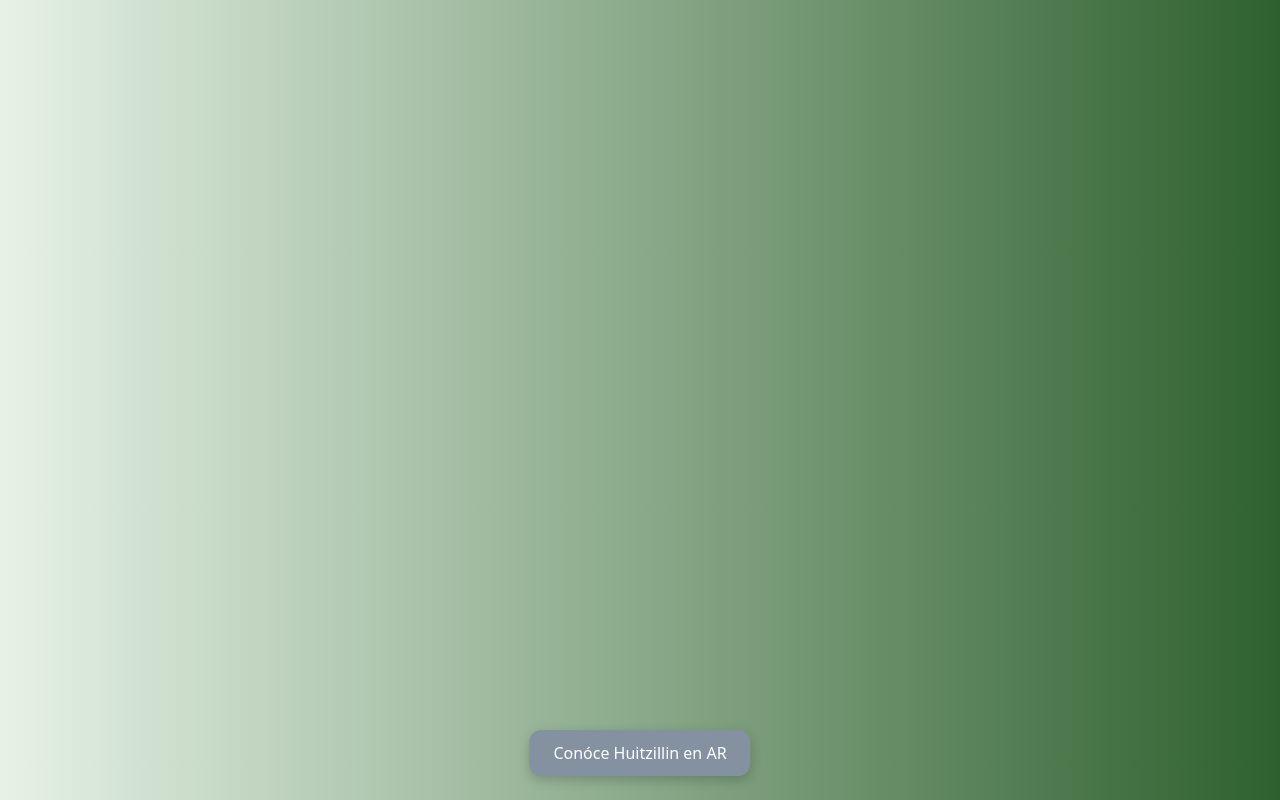
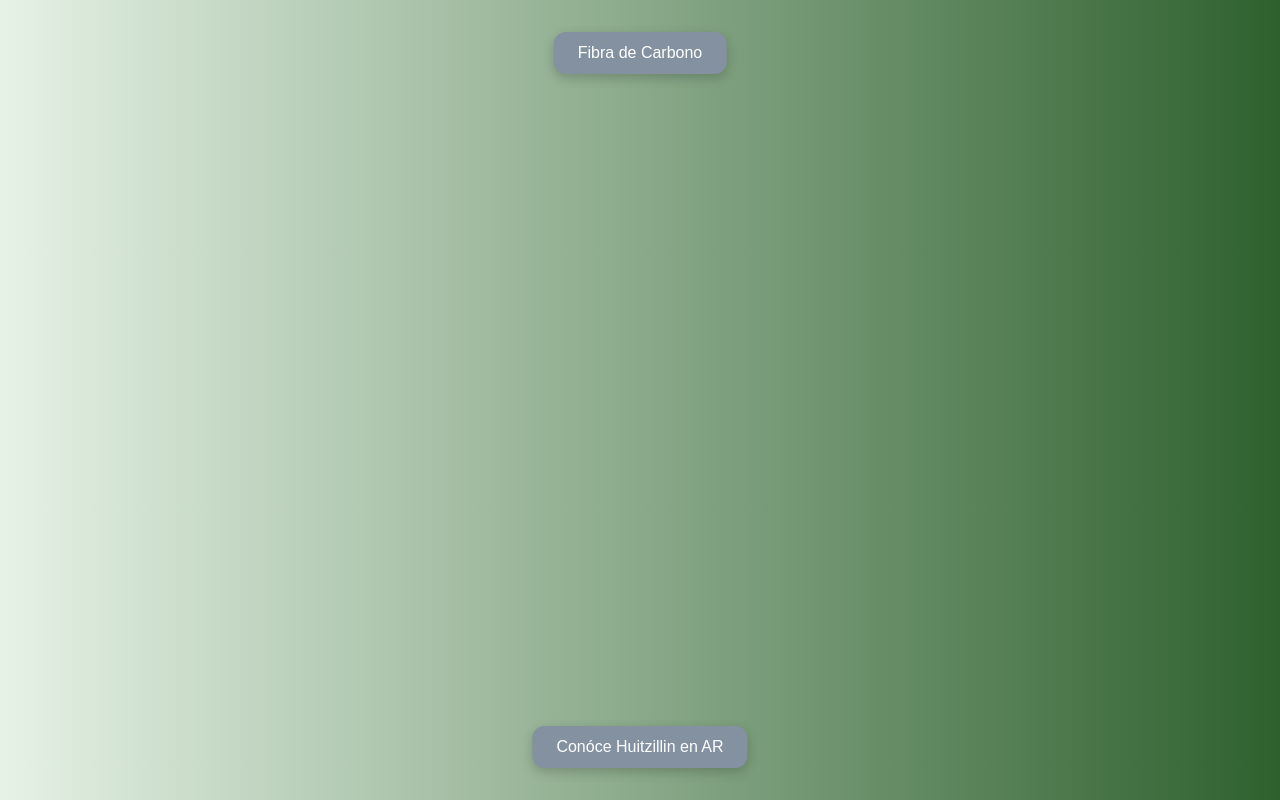
Before and after one commit to FrankQu29/huitzilin-ar, a React (Vite) app: page / in a window 1280 px wide. Built offline with nearby package versions, Linux system fonts and the light colour scheme.

Commit message:
upload add materials

```diff
--- /dev/null
+++ b/src/Home.css
@@ -0,0 +1,56 @@
+.ar-container {
+    width: 100vw;
+    height: 100vh;
+    margin: 0;
+    padding: 0;
+    background: linear-gradient(to right, #e6f2e6, #2e602e);
+    display: flex;
+    align-items: center;
+    justify-content: center;
+    flex-direction: column;
+  }
+
+  nav {
+    width: 100vw;
+    display: flex;
+    align-items: center;
+    gap: 1rem;
+  }
+
+  .model-viewer {
+    width: 100%;
+    height: 100%;
+    transform: scale(1);
+    transform-origin: center;
+  }
+
+  .ar-button-primary {
+    position: absolute;
+    bottom: 2rem;
+    left: 50%;
+    transform: translateX(-50%);
+    background-color: #8391A0;
+    color: #fff;
+    border: none;
+    padding: 12px 24px;
+    font-size: 16px;
+    border-radius: 12px;
+    cursor: pointer;
+    box-shadow: 0 4px 12px rgba(0, 0, 0, 0.2);
+  }
+
+  .ar-button-secondary {
+    z-index: 20;
+    position: absolute;
+    top: 2rem;
+    left: 50%;
+    transform: translateX(-50%);
+    background-color: #8391A0;
+    color: #fff;
+    border: none;
+    padding: 12px 24px;
+    font-size: 16px;
+    border-radius: 12px;
+    cursor: pointer;
+    box-shadow: 0 4px 12px rgba(0, 0, 0, 0.2);
+  }
--- a/src/Home.jsx
+++ b/src/Home.jsx
@@ -1,6 +1,10 @@
-import React, { useEffect } from 'react';
+import React, { use, useEffect, useState } from 'react';
+import './Home.css';
+const ARViewer = () => {
 
-const ARViewer = () => {
+  const [material, setMaterial] = useState("definit.glb");
+  const [labelMaterial, setLabelMaterial] = useState("Fibra de Carbono");
+  const [counter, setCounter] = useState(0);
   useEffect(() => {
     const script = document.createElement('script');
     script.type = 'module';
@@ -16,12 +20,27 @@ const ARViewer = () => {
       alert('AR no está disponible en este dispositivo o navegador.');
     }
   };
+  const handleChangeMaterial = () => {
+    setCounter(counter + 1)
+    if(counter%2 ===0){
+        setMaterial("/Huitzillin_fibra.glb");
+        setLabelMaterial("Modelo CAD")
+
+    }
+    else {
+        setMaterial("definit.glb");
+        setLabelMaterial("Fibra de Carbono")
+    }
+    console.log(counter);
+  }
 
   return (
-    <div style={styles.container}>
+    <>
+    <button className="ar-button-secondary" onClick={handleChangeMaterial}>{labelMaterial}</button>
+    <div className="ar-container">
       <model-viewer
         id="modelo"
-        src="/Huitzillin_fibra.glb"
+        src={material}
         ar
         ar-modes="scene-viewer webxr quick-look"
         auto-rotate
@@ -29,48 +48,17 @@ const ARViewer = () => {
         environment-image="neutral"
         shadow-intensity="1"
         ar-scale="auto"
-        style={styles.modelViewer}
+        exposure="1.2"
+        camera-orbit="150deg 60deg auto"
+        class="model-viewer"
       ></model-viewer>
 
-      <button onClick={handleAR} style={styles.button}>
+      <button onClick={handleAR} className="ar-button-primary">
         Conóce Huitzillin en AR
       </button>
     </div>
+    </>
   );
 };
 
-const styles = {
-  container: {
-    width: '100vw',
-    height: '100vh',
-    margin: 0,
-    padding: 0,
-    background: 'linear-gradient(to right, #e6f2e6, #2e602e)', // Tu paleta verde institucional
-    display: 'flex',
-    alignItems: 'center',
-    justifyContent: 'center',
-    flexDirection: 'column',
-  },
-  modelViewer: {
-    width: '100%',
-    height: '100%',
-    transform: 'scale(1)', // Ajuste de escala solo en web (NO en AR)
-    transformOrigin: 'center',
-  },
-  button: {
-    position: 'absolute',
-    bottom: '24px',
-    left: '50%',
-    transform: 'translateX(-50%)',
-    backgroundColor: '#8391A0', // Gris de tu paleta
-    color: '#fff',
-    border: 'none',
-    padding: '12px 24px',
-    fontSize: '16px',
-    borderRadius: '12px',
-    cursor: 'pointer',
-    boxShadow: '0 4px 12px rgba(0,0,0,0.2)',
-  },
-};
-
 export default ARViewer;
--- a/src/index.css
+++ b/src/index.css
@@ -35,24 +35,7 @@ h1 {
   line-height: 1.1;
 }
 
-button {
-  border-radius: 8px;
-  border: 1px solid transparent;
-  padding: 0.6em 1.2em;
-  font-size: 1em;
-  font-weight: 500;
-  font-family: inherit;
-  background-color: #1a1a1a;
-  cursor: pointer;
-  transition: border-color 0.25s;
-}
-button:hover {
-  border-color: #646cff;
-}
-button:focus,
-button:focus-visible {
-  outline: 4px auto -webkit-focus-ring-color;
-}
+
 
 @media (prefers-color-scheme: light) {
   :root {
```
Also changed, not shown: 1 other file (tests, documents, lock files or other folders).
